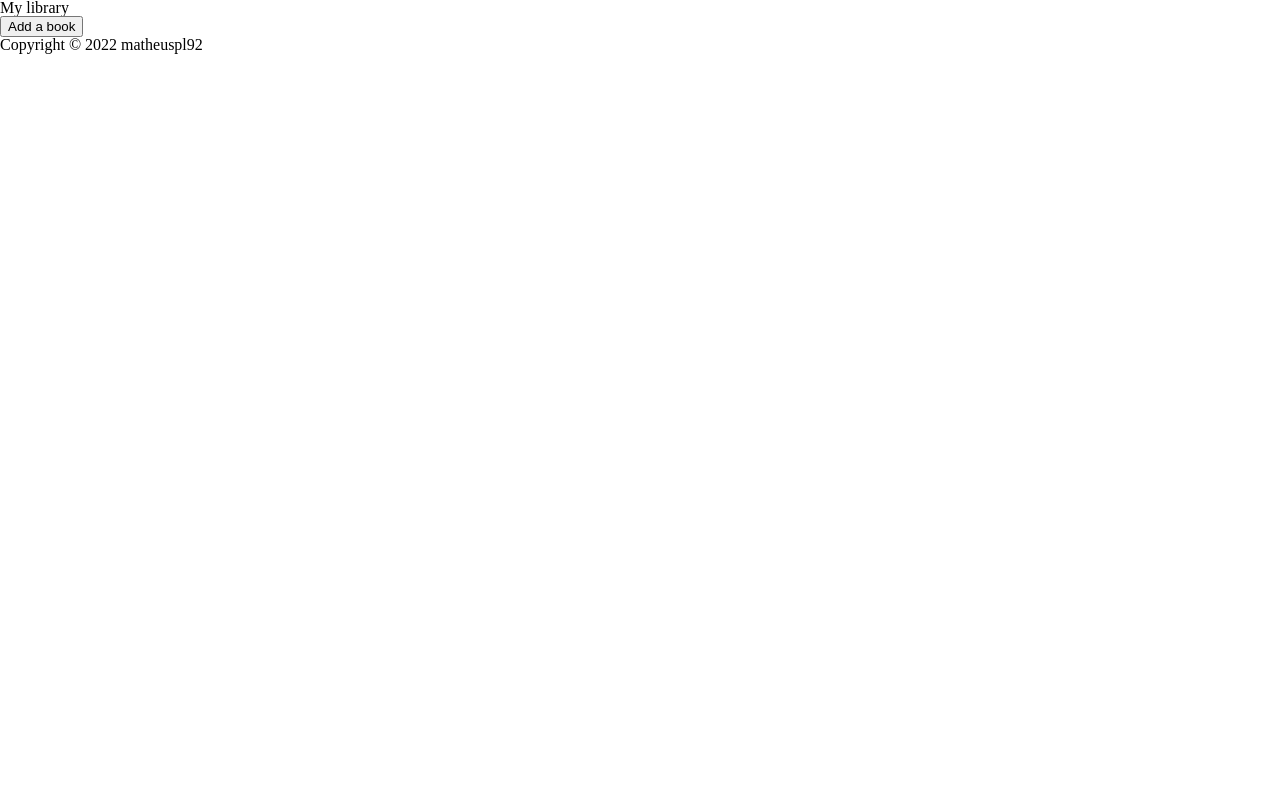
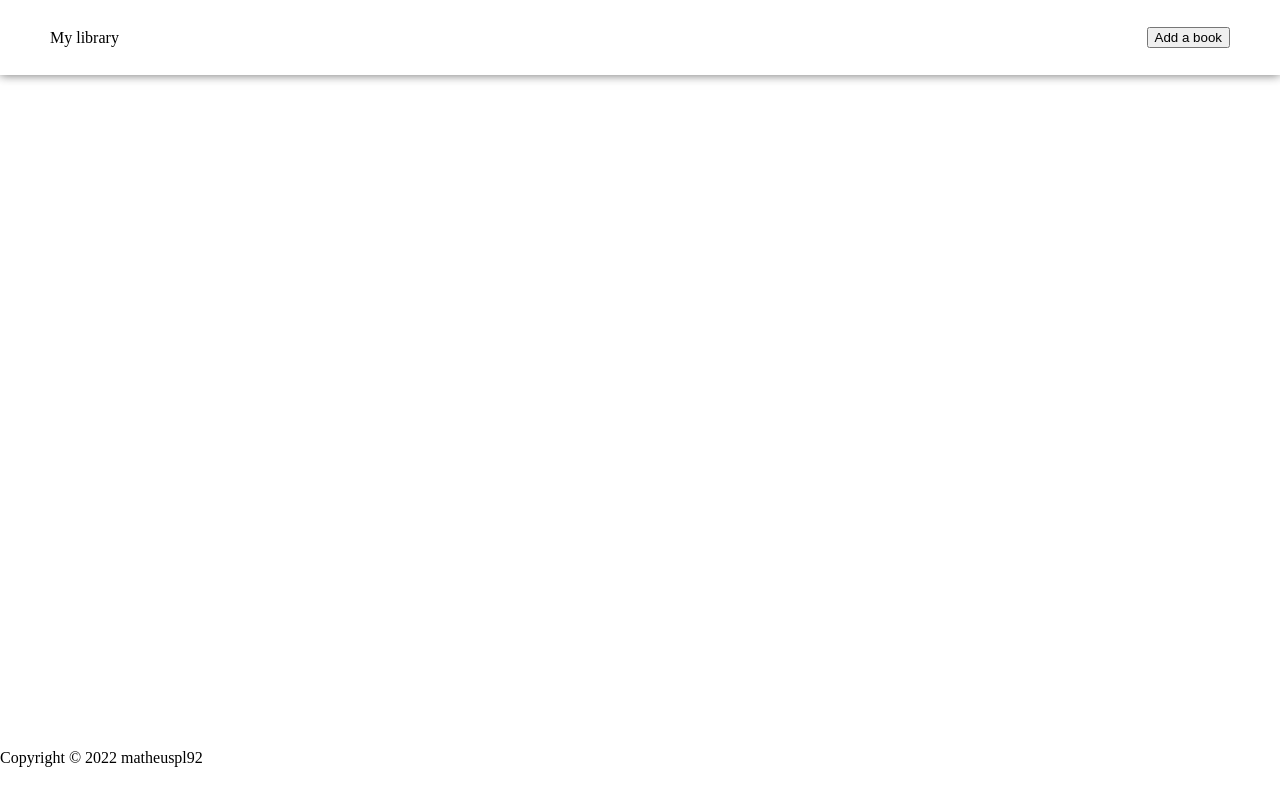
Before and after one commit to matheuspl92/library, a plain HTML site: page index.html in a window 1280 px wide. Drawn offline with Linux system fonts and the light colour scheme.

Commit message:
Add basic style to header section

```diff
--- a/style.css
+++ b/style.css
@@ -30,6 +30,9 @@ footer, header, hgroup, menu, nav, section {
 }
 body {
 	line-height: 1;
+	height: 100vh;
+	display: grid;
+	grid-template-rows: 75px 1fr 50px;
 }
 ol, ul {
 	list-style: none;
@@ -46,3 +49,11 @@ table {
 	border-collapse: collapse;
 	border-spacing: 0;
 }
+
+header {
+	box-shadow: 0px 0px 10px #6c6c6c;
+	display: flex;
+	justify-content: space-between;
+	align-items: center;
+	padding: 0px 50px;
+}
```
